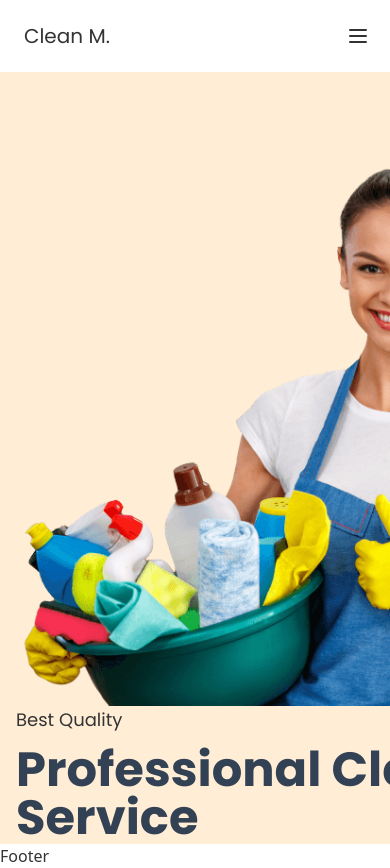
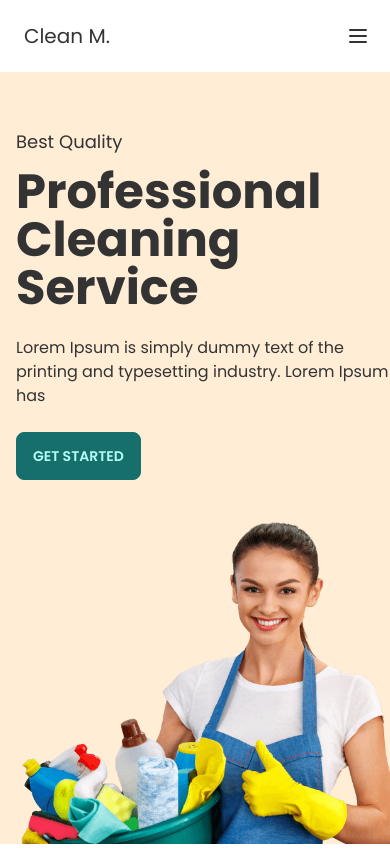
Before and after one commit to Ashik-Mahmud/react-clean-app, a React (Create React App) app: page / in a window 390 px wide. After the commit the page ends 844 px from the top, so only its background shows below. Built offline with nearby package versions, Linux system fonts and the light colour scheme.

Commit message:
addded react hook form

```diff
--- a/package.json
+++ b/package.json
@@ -9,6 +9,7 @@
     "daisyui": "^2.14.3",
     "react": "^18.1.0",
     "react-dom": "^18.1.0",
+    "react-hook-form": "^7.31.1",
     "react-router-dom": "6",
     "react-scripts": "5.0.1",
     "web-vitals": "^2.1.0"
--- a/src/App.js
+++ b/src/App.js
@@ -5,7 +5,6 @@ import Home from "./Pages/Home/Home";
 import Login from "./Pages/Login/Login/Login";
 import SignUp from "./Pages/Login/SignUp/SignUp";
 import Services from "./Pages/Services/Services";
-import Footer from "./Shared/Footer/Footer";
 import Header from "./Shared/Header/Header";
 
 
@@ -25,8 +24,8 @@ function App() {
             <Route path="/sing-up" element={<SignUp />} />
 
         </Routes>
+        {/* <Footer /> */}
       </Header>
-      <Footer />
     </>
   );
 }
--- a/src/Pages/Home/HeroBanner/HeroBanner.jsx
+++ b/src/Pages/Home/HeroBanner/HeroBanner.jsx
@@ -3,15 +3,15 @@ import bucketGirl from "../../../Assets/image/bucketgirl.png";
 const HeroBanner = () => {
   return (
     <div className="hero bg-accent pt-28 overflow-hidden">
-      <div className="hero-content justify-between flex-col lg:flex-row-reverse">
+      <div className="hero-content  flex-col-reverse lg:flex-row-reverse">
         <img
           src={bucketGirl}
-          className="max-w-xl rounded-lg mb-[-1rem]"
+          className="max-w-sm md:max-w-md lg:max-w-xl rounded-lg mb-[-1rem]"
           alt=""
         />
         <div className="lg:w-2/4">
           <h3 className="text-lg">Best Quality</h3>
-          <h1 className="text-5xl mt-3 text-slate-700 font-bold">
+          <h1 className="text-5xl mt-3 font-bold">
             Professional Cleaning Service
           </h1>
           <p className="py-6">
--- a/tailwind.config.js
+++ b/tailwind.config.js
@@ -45,6 +45,6 @@ module.exports = {
         logs: true,
         rtl: false,
         prefix: "",
-        darkTheme: "light",
+        darkTheme: "dark",
     },
   }
```
Also changed, not shown: 2 other files (tests, documents, lock files or other folders).
